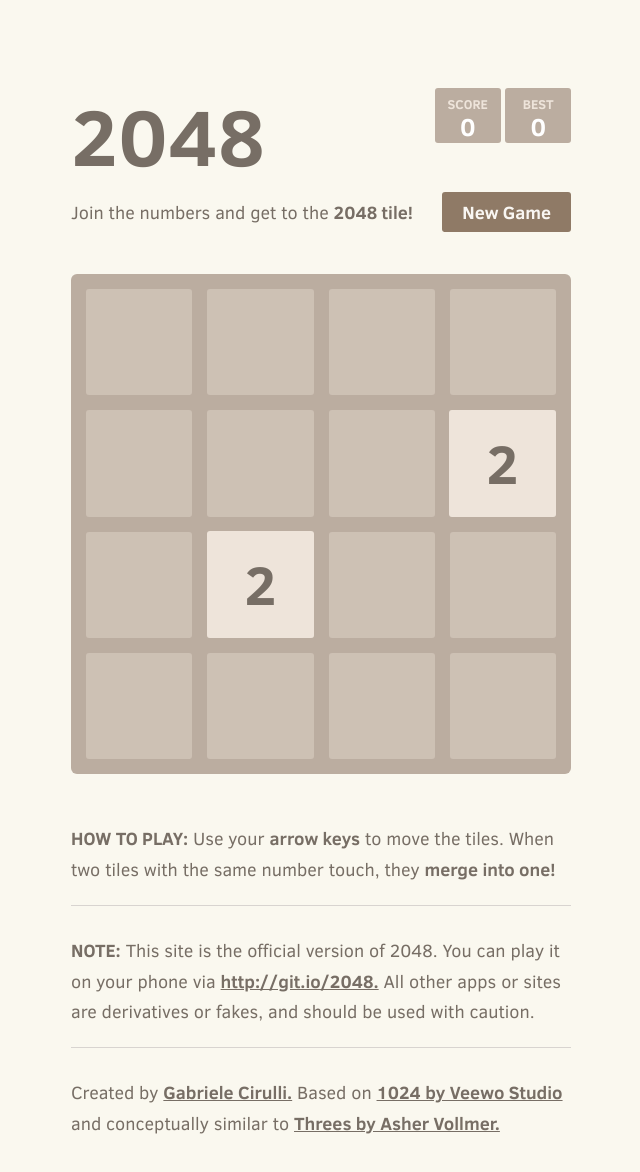
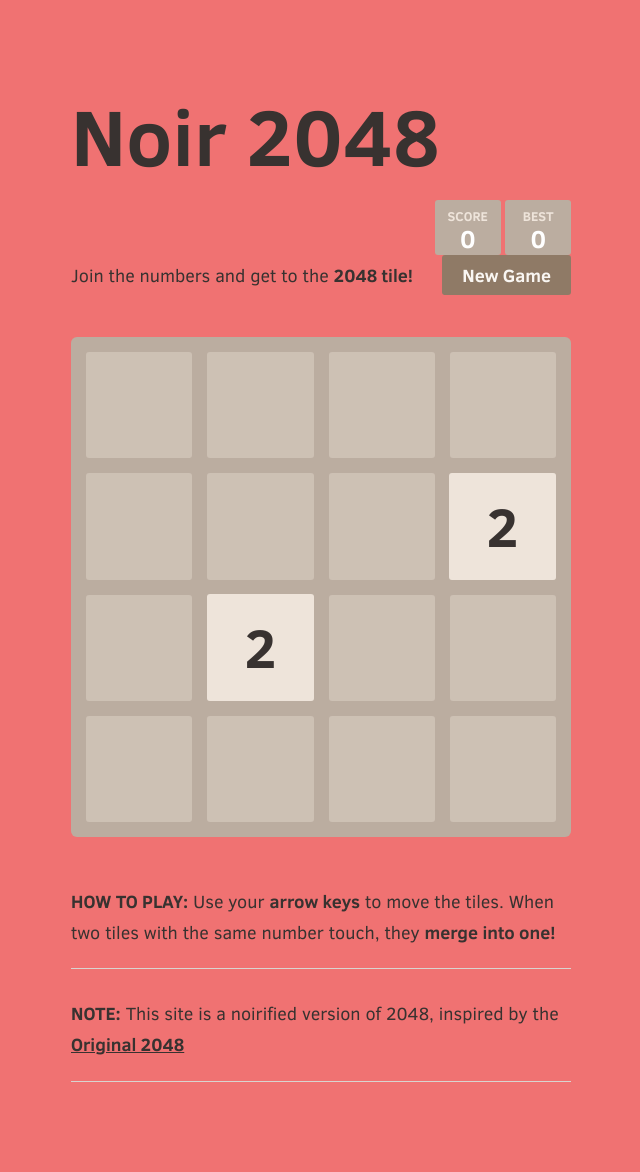
Before and after one commit to noir2048/noir2048.github.io, a plain HTML site: page index.html in a window 1280 px wide. Shown: the whole page, without its empty margins (319-959 px from the left). Drawn offline with Linux system fonts and the light colour scheme.

Commit message:
Changed background to red

```diff
--- a/index.html
+++ b/index.html
@@ -19,7 +19,7 @@
 <body>
   <div class="container">
     <div class="heading">
-      <h1 class="title">2048</h1>
+      <h1 class="title">Noir 2048</h1>
       <div class="scores-container">
         <div class="score-container">0</div>
         <div class="best-container">0</div>
@@ -77,11 +77,10 @@
     </p>
     <hr>
     <p>
-    <strong class="important">Note:</strong> This site is the official version of 2048. You can play it on your phone via <a href="http://git.io/2048">http://git.io/2048.</a> All other apps or sites are derivatives or fakes, and should be used with caution.
+    <strong class="important">Note:</strong> This site is a noirified version of 2048, inspired by the <a href="https://play2048.co/", target="_blank"> Original 2048 </a>
     </p>
     <hr>
     <p>
-    Created by <a href="http://gabrielecirulli.com" target="_blank">Gabriele Cirulli.</a> Based on <a href="https://itunes.apple.com/us/app/1024!/id823499224" target="_blank">1024 by Veewo Studio</a> and conceptually similar to <a href="http://asherv.com/threes/" target="_blank">Threes by Asher Vollmer.</a>
     </p>
   </div>
 
--- a/style/main.css
+++ b/style/main.css
@@ -2,8 +2,8 @@
 html, body {
   margin: 0;
   padding: 0;
-  background: #faf8ef;
-  color: #776e65;
+  background: #f07272;
+  color: #383230;
   font-family: "Clear Sans", "Helvetica Neue", Arial, sans-serif;
   font-size: 18px; }
 
@@ -101,7 +101,7 @@ p {
   line-height: 1.65; }
 
 a {
-  color: #776e65;
+  color:  #383230;
   font-weight: bold;
   text-decoration: underline;
   cursor: pointer; }
```
Also changed, not shown: 1 other file.
